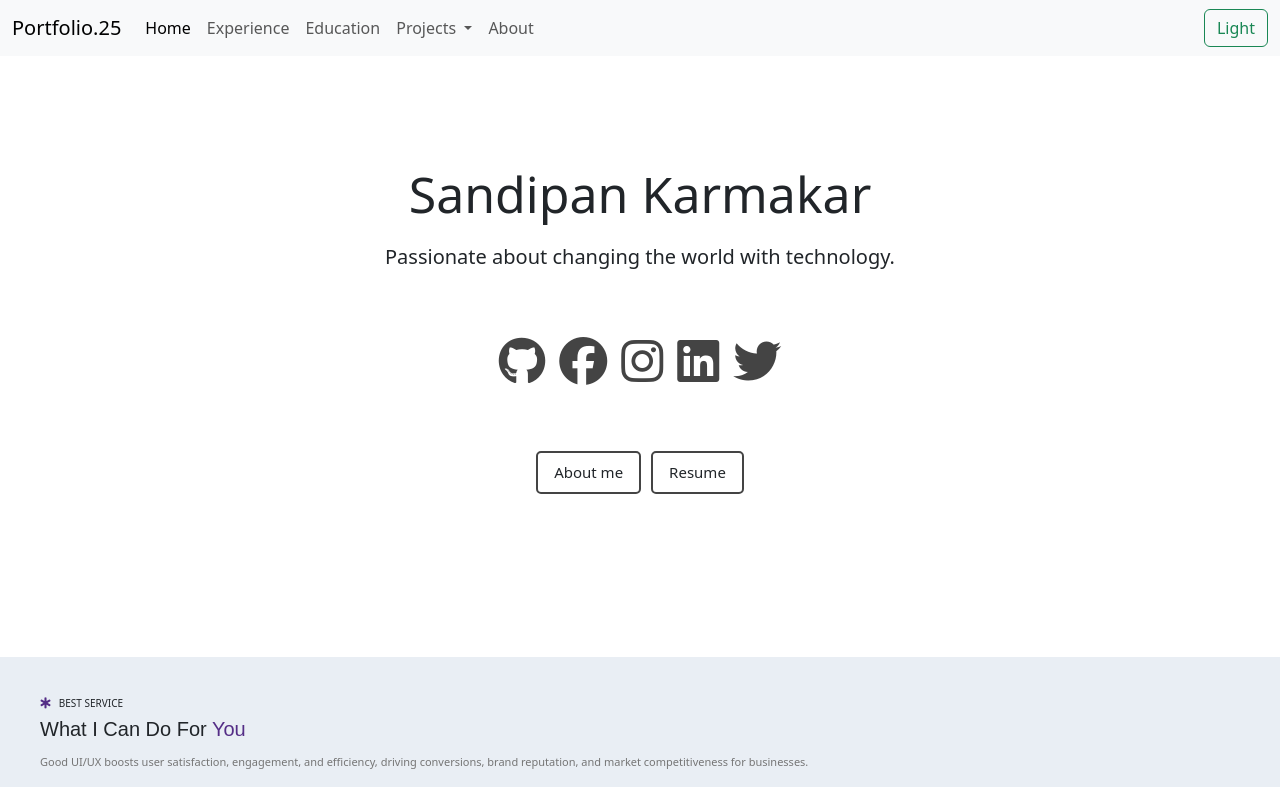
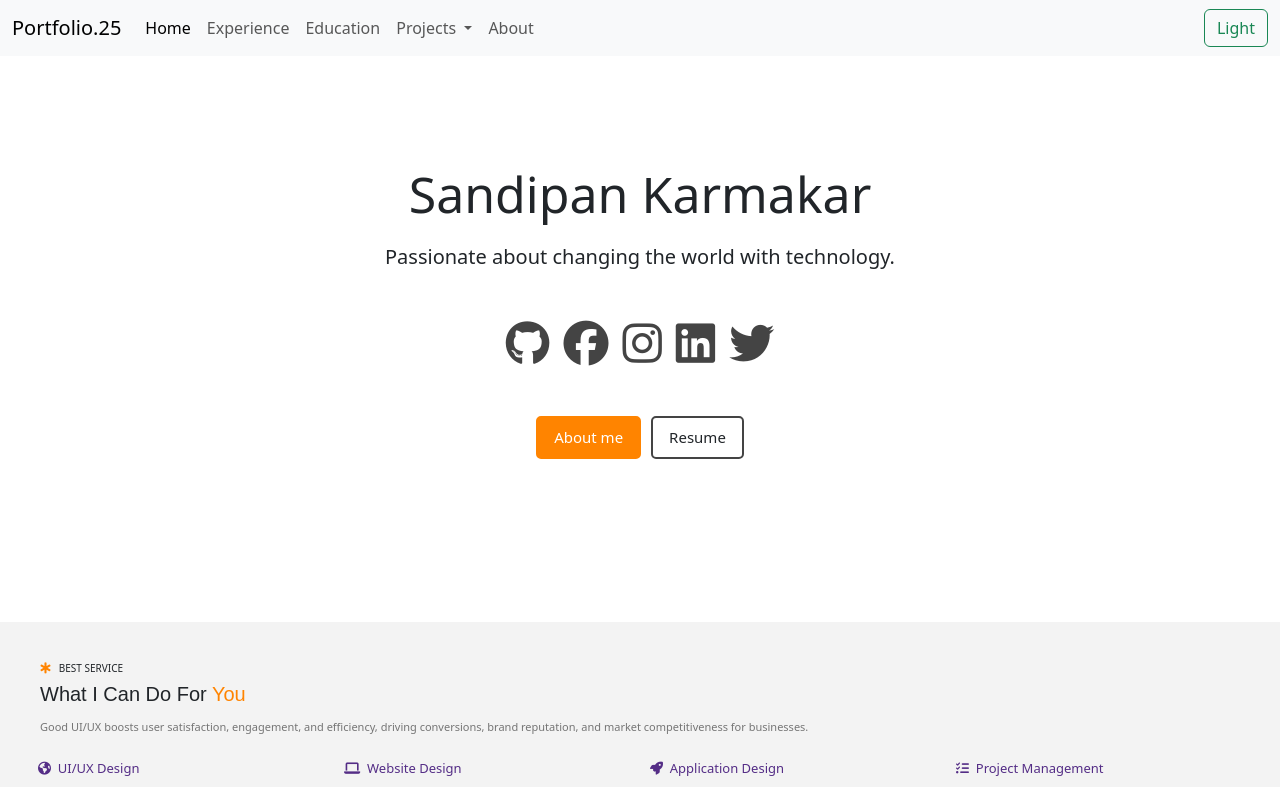
Before and after one commit to SandipanKarmakar04/portfolio, an Angular app: page /home in a window 1280 px wide. Shown: the top 787 px of the page. Built offline with nearby package versions, Linux system fonts and the light colour scheme.

Commit message:
small changes in home component

```diff
--- a/src/app/home/home.component.html
+++ b/src/app/home/home.component.html
@@ -5,34 +5,34 @@
         <div class="text-center container">
                 <h1 class="display-1">Sandipan Karmakar</h1>
                 <div class="lead typist"> Passionate about changing the world with technology. </div>
-                <div class="p-5" style="">
+                <div class="p" style="padding: 2rem;">
                         <a target="_blank" rel="noopener noreferrer" href="https://github.com/"
-                                aria-label="My github"><i class="fab fa-github  fa-3x socialicons" style="padding: 7px; color: #444444;"></i></a>
+                                aria-label="My github"><i class="fab fa-github socialicons" style="font-size: 45px; padding: 7px; color: #444444;"></i></a>
                         <a target="_blank" rel="noopener noreferrer" href="https://www.facebook.com/"
-                                aria-label="My facebook"><i class="fab fa-facebook  fa-3x socialicons" style="padding: 7px; color: #444444;"></i></a>
+                                aria-label="My facebook"><i class="fab fa-facebook socialicons" style="font-size: 45px; padding: 7px; color: #444444;"></i></a>
                         <a target="_blank" rel="noopener noreferrer" href="https://www.instagram.com/"
-                                aria-label="My instagram"><i class="fab fa-instagram  fa-3x socialicons" style="padding: 7px; color: #444444;"></i></a>
+                                aria-label="My instagram"><i class="fab fa-instagram socialicons" style="font-size: 45px; padding: 7px; color: #444444;"></i></a>
                         <a target="_blank" rel="noopener noreferrer" href="https://www.linkedin.com/in/"
-                                aria-label="My linkedin"><i class="fab fa-linkedin  fa-3x socialicons" style="padding: 7px; color: #444444;"></i></a>
+                                aria-label="My linkedin"><i class="fab fa-linkedin socialicons" style="font-size: 45px; padding: 7px; color: #444444;"></i></a>
                         <a target="_blank" rel="noopener noreferrer" href="https://www.twitter.com/"
-                                aria-label="My twitter"><i class="fab fa-twitter  fa-3x socialicons" style="padding: 7px; color: #444444;"></i></a>
+                                aria-label="My twitter"><i class="fab fa-twitter socialicons" style="font-size: 45px; padding: 7px; color: #444444;"></i></a>
                 </div>
                 <a class="btn btn-outline btn-lg " href="" role="button"
-                        aria-label="Learn more about me" style="border: 2px solid #444444;border-radius: 5px; margin: 5px; font-size: 15px;">About me</a>
+                        aria-label="Learn more about me" style="border: 2px solid #ff8400; background-color: #ff8400; color: white; border-radius: 5px; margin: 5px; font-size: 15px;">About me</a>
                         <a class="btn btn-outline btn-lg " href="" role="button"
                         aria-label="Learn more about me" style="border: 2px solid #444444; border-radius: 5px; margin: 5px; font-size: 15px;">Resume</a>
         </div>
 </div>
 
 
-<div class="container-fluid" style="background-color: #e2e9f0be; padding: 20px;">
+<div class="container-fluid" style="background-color: #f3f3f3; padding: 20px;">
 
         <div class="row" style="padding: 20px;">
             <h1 style="font-size:10px;"><i class="fa-solid fa-star-of-life"
-                    style="font-size: 11px; color: #542d86;"></i>&nbsp;&nbsp; BEST SERVICE
+                    style="font-size: 11px; color: #ff8400;"></i>&nbsp;&nbsp; BEST SERVICE
             </h1>
             <h5 style="font-family: genos; font-size: 20px; font-family: Arial, Helvetica, sans-serif;">What I Can Do For
-                <span style="color: #542d86;font-family: genos;font-family: Arial, Helvetica, sans-serif;">You</span>
+                <span style="color: #ff8400;font-family: genos;font-family: Arial, Helvetica, sans-serif;">You</span>
             </h5>
             <p style="font-size: 11px; margin-top: 5px;color: #757575;">Good UI/UX boosts
                 user satisfaction, engagement, and efficiency, driving conversions, brand reputation, and market
```
